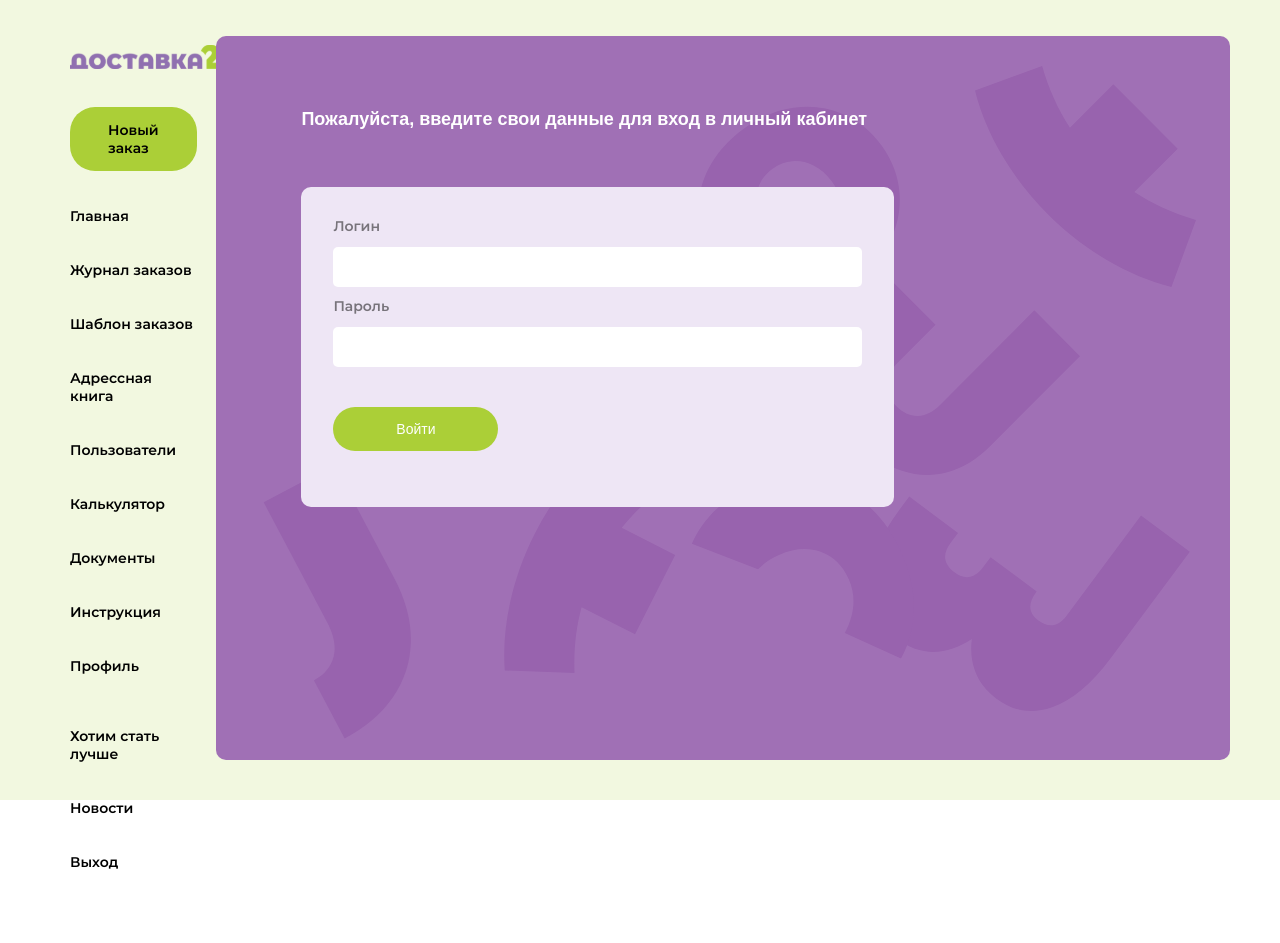
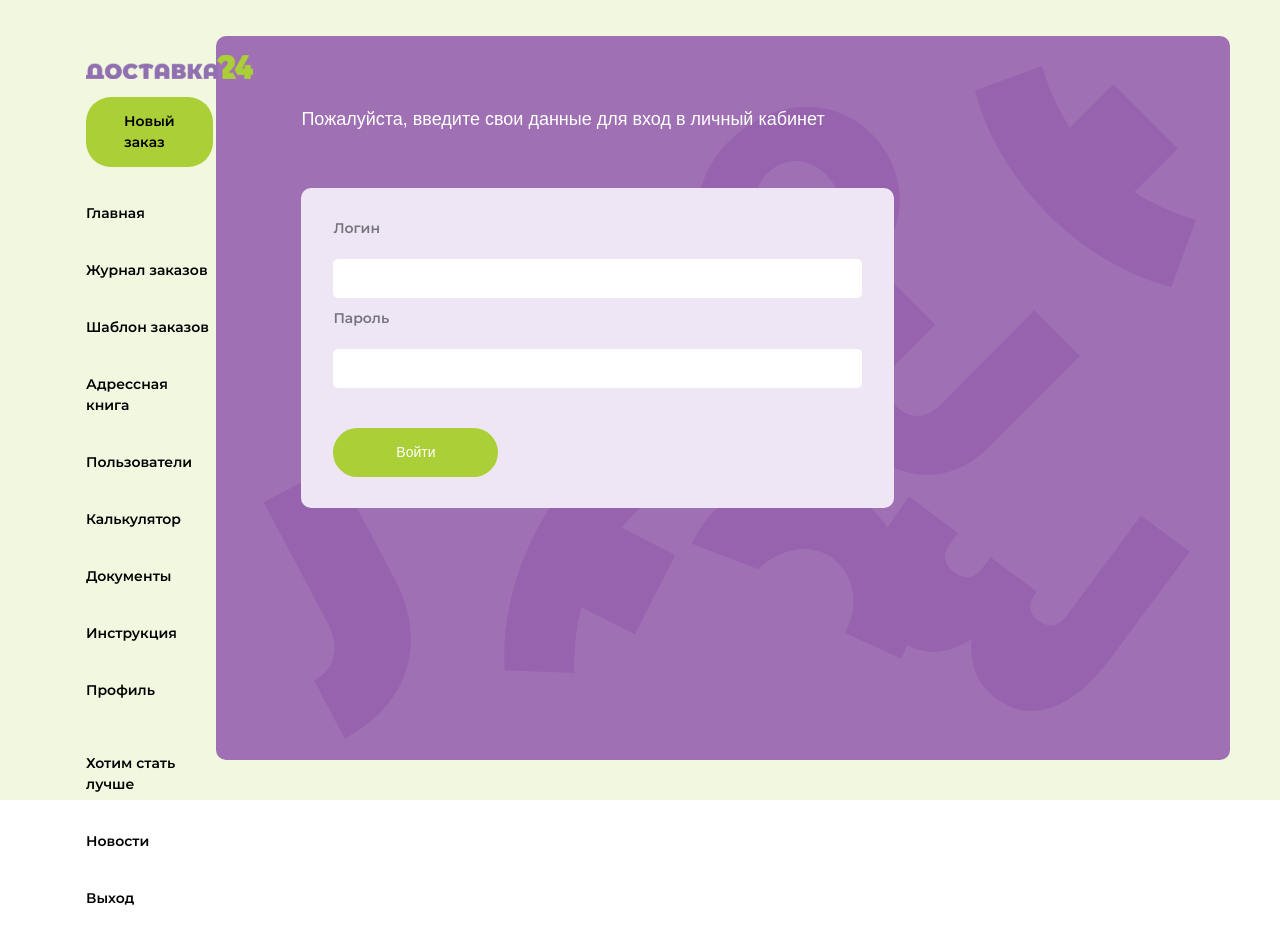
Before and after one commit to alexander-chemeza/dostavka24, an Angular app: page / in a window 1280 px wide. Before the commit the page ends 889 px from the top, so only its background shows below. Built offline with nearby package versions, Linux system fonts and the light colour scheme; a web font is replaced by a local one.

Commit message:
bootstrap and ng modules

```diff
--- a/package.json
+++ b/package.json
@@ -16,9 +16,13 @@
     "@angular/compiler": "~11.2.6",
     "@angular/core": "~11.2.6",
     "@angular/forms": "~11.2.6",
+    "@angular/localize": "~11.2.6",
     "@angular/platform-browser": "~11.2.6",
     "@angular/platform-browser-dynamic": "~11.2.6",
     "@angular/router": "~11.2.6",
+    "@ng-bootstrap/ng-bootstrap": "^9.1.0",
+    "bootstrap": "^4.5.0",
+    "ng-icon-sidebar": "^2.1.1",
     "rxjs": "~6.6.0",
     "tslib": "^2.0.0",
     "zone.js": "~0.11.3"
--- a/src/app/app.component.html
+++ b/src/app/app.component.html
@@ -1,4 +1,4 @@
-<div class="container">
+<div class="container-fluid">
   <app-sidebar></app-sidebar>
   <main class="main-content">
     <router-outlet></router-outlet>
--- a/src/app/app.component.scss
+++ b/src/app/app.component.scss
@@ -1,4 +1,4 @@
-.container {
+.container-fluid {
   box-sizing: border-box;
   padding: 36px 50px 40px 50px;
   width: 100vw;
--- a/src/polyfills.ts
+++ b/src/polyfills.ts
@@ -1,3 +1,7 @@
+/***************************************************************************************************
+ * Load `$localize` onto the global scope - used if i18n tags appear in Angular templates.
+ */
+import '@angular/localize/init';
 /**
  * This file includes polyfills needed by Angular and is loaded before the app.
  * You can add your own extra polyfills to this file.
--- a/src/styles.scss
+++ b/src/styles.scss
@@ -119,3 +119,6 @@ input:-webkit-autofill:active
 ::-webkit-scrollbar-button:horizontal:end:increment {
   display: none;
 }
+
+/* Importing Bootstrap SCSS file. */
+@import '~bootstrap/scss/bootstrap';
```
Also changed, not shown: src/app/components/sidebar/sidebar.module.ts (added, +15 -0 lines), 1 other file (tests, documents, lock files or other folders).
